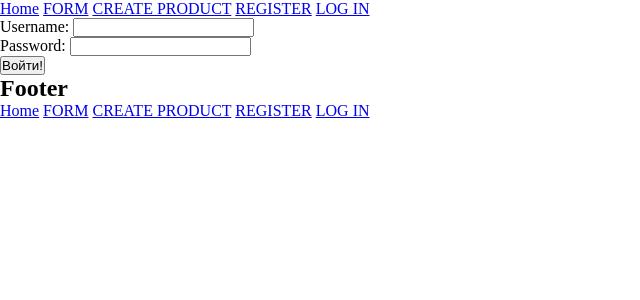
After one commit to fullt1lt/RPO-18module_3, a Django app: page /login/ in a window 1280 px wide. The commit adds this page. Shown: the top 300 px of the page, without its empty margins (0-640 px from the left). Run offline with Django 5.2, Linux system fonts and the light colour scheme.

Commit message:
Start lesson27

```diff
--- a/beta_1/beta_1/settings.py
+++ b/beta_1/beta_1/settings.py
@@ -123,3 +123,6 @@ STATIC_URL = "static/"
 
 MEDIA_URL = "/media/"
 MEDIA_ROOT = os.path.join(BASE_DIR, "media/")
+LOGIN_URL = "/login/"
+
+# AUTH_USER_MODEL = "my_phone.User"
--- a/beta_1/my_phone/forms.py
+++ b/beta_1/my_phone/forms.py
@@ -1,5 +1,6 @@
 from django import forms
 from .models import Category, Product
+from django.contrib.auth import authenticate
 
 class CategoryForm(forms.ModelForm):
     class Meta:
@@ -11,3 +12,18 @@ class ProductForm(forms.ModelForm):
     class Meta:
         model = Product
         fields = ("__all__")
+
+
+class LoginForm(forms.Form):
+    username = forms.CharField(max_length=100)
+    password = forms.CharField(max_length=100, widget=forms.PasswordInput)
+
+    def clean(self):
+        cleaned_data = super().clean()
+        username = cleaned_data.get("username")
+        password = cleaned_data.get("password")
+        if username and password:
+            self.user = authenticate(username=username, password=password)
+            if not self.user:
+                raise forms.ValidationError("Неверные имя пользователя или пароль")
+        return cleaned_data
--- a/beta_1/my_phone/models.py
+++ b/beta_1/my_phone/models.py
@@ -1,5 +1,9 @@
 from django.db import models
 from django.core.exceptions import ValidationError
+from django.contrib.auth.models import User, AbstractUser
+
+# class User(AbstractUser):
+#     pass
 
 
 class Product(models.Model):
--- a/beta_1/my_phone/urls.py
+++ b/beta_1/my_phone/urls.py
@@ -1,5 +1,17 @@
 from django.urls import path
-from .views import home, hello, helloid, product_detail, form_view, product_form_view
+from .views import (
+    home,
+    hello,
+    helloid,
+    product_detail,
+    form_view,
+    ProductView,
+    register,
+    login_user,
+    logout_user,
+    ExampleView,
+    AboutUs,
+)
 from django.conf.urls.static import static
 from django.conf import settings
 
@@ -9,7 +21,12 @@ urlpatterns = [
     path("helloid/<int:id>", helloid, name="hello_id"),
     path("product/<int:id>", product_detail, name="product_detail"),
     path("form-view/", form_view, name="form-view"),
-    path("create-product/", product_form_view, name="create-product"),
+    path("create-product/", ProductView.as_view(), name="create-product"),
+    path("register/", register, name="register"),
+    path("login/", login_user, name="login"),
+    path("logout/", logout_user, name="logout"),
+    path("example/", ExampleView.as_view(), name="example"),
+    path("about-us/", AboutUs.as_view(), name="about-us")
 ]
 
 if settings.DEBUG:
--- a/beta_1/my_phone/views.py
+++ b/beta_1/my_phone/views.py
@@ -1,11 +1,24 @@
 from django.shortcuts import render, redirect
 from django.http import HttpResponse
 from django.db.models import Sum, Avg, Min, Max , F
+from django.contrib.auth.forms import UserCreationForm
+from django.contrib.auth import login, logout
+from django.contrib.auth.decorators import login_required, user_passes_test
+from django.views import View
+from django.views.generic import TemplateView
 
 from .models import Product, Category
-from .forms import CategoryForm, ProductForm
+from .forms import CategoryForm, ProductForm, LoginForm
+
+
+class ExampleView(View):
+    http_method_names = ["get"]
+
+    def get(request, *args, **kwargs):
+        return HttpResponse("BCV")
 
 # Create your views here.
+@user_passes_test(lambda u: u.is_superuser)
 def home(request):
     user_list = ["Alex", "Mark", "Ivan"]
     isAdmin = True
@@ -23,7 +36,7 @@ def home(request):
 
 def product_detail(request, id):
     try:
-        product = Product.objects.filter(id=id).update(price=F('price') + 1)
+        product = Product.objects.get(id=id)
     except Product.DoesNotExist:
         product = None
     # if product:
@@ -63,12 +76,15 @@ def form_view(request):
         return render(request, "form.html", context=context)
 
 
-def product_form_view(request):
-    if request.method == "GET":
+class ProductView(View):
+    http_method_names = ["get", "post"]
+
+    def get(self, request):
         form = ProductForm()
         context = {"form": form}
         return render(request, "create_product.html", context=context)
-    if request.method == "POST":
+
+    def post(self, request):
         form = ProductForm(request.POST, request.FILES)
         if form.is_valid():
             form.save()
@@ -76,3 +92,41 @@ def product_form_view(request):
             return redirect("home")
         context = {"form": form}
         return render(request, "create_product.html", context=context)
+
+
+def register(request):
+    if request.method == "GET":
+        form = UserCreationForm()
+        context = {"form": form}
+        return render(request, "register.html", context=context)
+    if request.method == "POST":
+        form = UserCreationForm(request.POST)
+        if form.is_valid():
+            form.save()
+            form = UserCreationForm()
+            return redirect("home")
+        context = {"form": form}
+        return render(request, "register.html", context=context)
+
+
+def login_user(request):
+    if request.method == "GET":
+        form = LoginForm()
+        context = {"form": form}
+        return render(request, "login.html", context=context)
+    if request.method == "POST":
+        form = LoginForm(request.POST)
+        if form.is_valid():
+            login(request, form.user)
+            return redirect("home")
+        context = {"form": form}
+        return render(request, "login.html", context=context)
+
+
+def logout_user(request):
+    logout(request)
+    return redirect("home")
+
+
+class AboutUs(TemplateView):
+    template_name = "about_us.html"
--- a/beta_1/templates/includes/nav.html
+++ b/beta_1/templates/includes/nav.html
@@ -4,6 +4,16 @@
       <a href="{% url 'home'%}">Home</a>
       <a href="{% url 'form-view'%}">FORM</a>
       <a href="{% url 'create-product'%}">CREATE PRODUCT</a>
+      {% if user.is_authenticated %}
+      <p>{{user.username}}</p>
+      <form action="{% url 'logout' %}" method="post">
+        {% csrf_token %}
+        <button type="submit">LOG OUT</button>
+      </form>
+      {% else %}
+      <a href="{% url 'register'%}">REGISTER</a>
+      <a href="{% url 'login'%}">LOG IN</a>
+      {% endif %}
     </li>
   </ul>
 </nav>
--- /dev/null
+++ b/beta_1/templates/login.html
@@ -0,0 +1,10 @@
+{% extends 'base/base.html' %}
+{% load static %}
+
+{% block content %}
+<form method="post" enctype="multipart/form-data">
+    {% csrf_token %}
+    {{form.as_ul }}
+    <button type="submit">Войти!</button>
+</form>
+{% endblock content %}
```
Also changed, not shown: beta_1/templates/about_us.html (added, +7 -0 lines), beta_1/templates/register.html (added, +10 -0 lines), beta_1/media/products/KSA.jpg (added).
